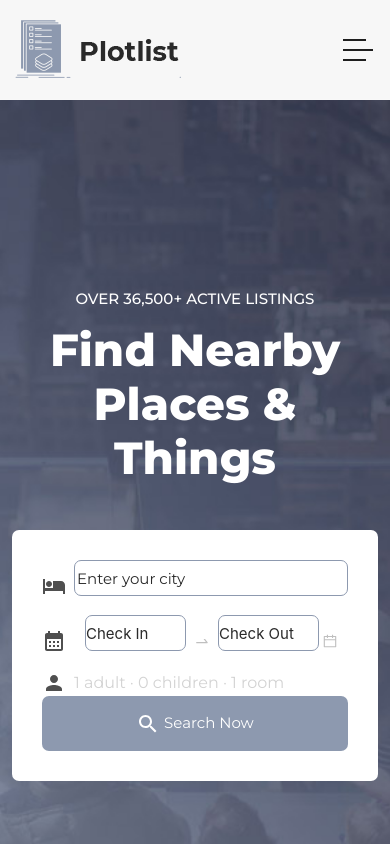
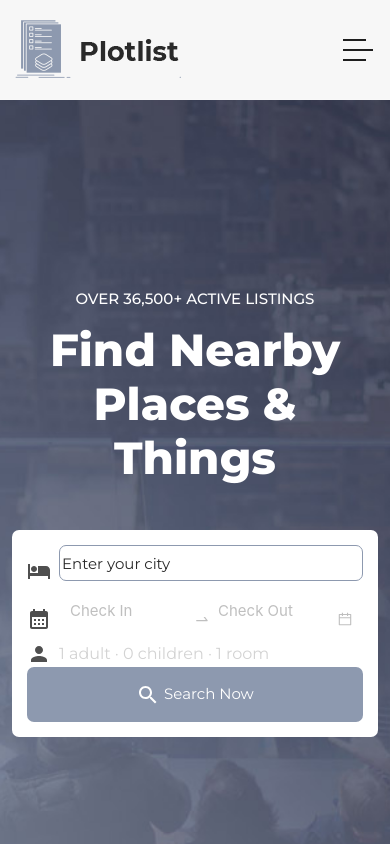
Before and after one commit to SohaibShahzad/desalis.github.io, a React (Create React App) app: page / in a window 390 px wide. Shown: the top 844 px of the page. Built offline with nearby package versions, Linux system fonts and the light colour scheme; a web font is replaced by a local one.

Commit message:
Search bar responsivness updated

```diff
--- a/src/Components/Navbar/Navbar.jsx
+++ b/src/Components/Navbar/Navbar.jsx
@@ -354,7 +354,7 @@ const Navbar = ({ list }) => {
                 </div>
               </div>
               <div className="col-lg-12">
-                <div id={style.search_form}>
+                <div className={` ${style.search_form}`}>
                   <div className="row position-relative">
                     <div
                       className={`${
--- a/src/Components/Navbar/navbar.module.css
+++ b/src/Components/Navbar/navbar.module.css
@@ -124,7 +124,7 @@
   background: transparent;
 }
 
-.header_area  a.logo {
+.header_area a.logo {
   background-image: url(../../images/white-logo.png);
   width: 166px;
   height: 58px;
@@ -438,16 +438,19 @@ input[type="number"]::-webkit-inner-spin-button {
     padding-left: 12px;
     padding-right: 12px;
   }
+
   .header_area .main_nav:before {
     display: none;
   }
 }
 
 @media (max-width: 992px) {
+
   .header_area .main_nav .nav li:last-child,
   .background_header .main_nav .nav li:last-child {
     display: none;
   }
+
   .header_area .main_nav .nav li:nth-child(6),
   .background_header .main_nav .nav li:nth-child(6) {
     padding-right: 0px;
@@ -458,17 +461,21 @@ input[type="number"]::-webkit-inner-spin-button {
   .background_header .main_nav .nav {
     margin-top: 80px !important;
   }
+
   .header_area .main_nav .logo {
     color: #1e1e1e;
   }
+
   .header_area.header_sticky .nav li a:hover,
   .header_area.header_sticky .nav li a.active {
     color: #8d99af !important;
     opacity: 1;
   }
+
   .header_area.header_sticky .nav li.search_icon a {
     width: 100%;
   }
+
   .header_area {
     background-color: #f7f7f7;
     padding: 0px 15px;
@@ -476,18 +483,23 @@ input[type="number"]::-webkit-inner-spin-button {
     box-shadow: none;
     text-align: center;
   }
+
   .header_area .Container {
     padding: 0px;
   }
+
   .header_area .logo {
     margin-left: 30px;
   }
+
   .header_area .menu_trigger {
     display: block !important;
   }
+
   .header_area .main_nav {
     overflow: hidden;
   }
+
   .header_area .main_nav .nav {
     float: none;
     width: 100%;
@@ -498,15 +510,19 @@ input[type="number"]::-webkit-inner-spin-button {
     transition: all 0s ease 0s;
     margin-left: 0px;
   }
+
   .background_header .nav {
     margin-top: 80px;
   }
+
   .header_area .main_nav .nav li:first-child {
     border-top: 1px solid #eee;
   }
+
   .header_area.header_sticky .nav {
     margin-top: 100px;
   }
+
   .header_area .main_nav .nav li {
     width: 100%;
     background: #fff;
@@ -514,6 +530,7 @@ input[type="number"]::-webkit-inner-spin-button {
     padding-left: 0px !important;
     padding-right: 0px !important;
   }
+
   .header_area .main_nav .nav li a {
     height: 50px !important;
     line-height: 50px !important;
@@ -522,10 +539,12 @@ input[type="number"]::-webkit-inner-spin-button {
     background: #f7f7f7 !important;
     color: #191a20 !important;
   }
+
   .header_area .main_nav .nav li a:hover {
     background: #eee !important;
     color: #8d99af !important;
   }
+
   .header_area .main_nav .nav li.has-sub ul.sub-menu {
     position: relative;
     visibility: inherit;
@@ -538,22 +557,27 @@ input[type="number"]::-webkit-inner-spin-button {
     height: 0px;
     transition: all 0s;
   }
+
   .header_area .main_nav .nav li.submenu ul li a {
     font-size: 12px;
     font-weight: 400;
   }
+
   .header_area .main_nav .nav li.submenu ul li a:hover:before {
     width: 0px;
   }
+
   .header_area .main_nav .nav li.has-sub ul.sub-menu {
     height: auto;
   }
+
   .header_area .main_nav .nav li.has-sub:after {
     color: #3b566e;
     right: 30px;
     font-size: 14px;
     top: 15px;
   }
+
   .header_area .main_nav .nav li.submenu:hover ul,
   .header_area .main_nav .nav li.submenu:focus ul {
     height: 0px;
@@ -642,7 +666,7 @@ input[type="number"]::-webkit-inner-spin-button {
   max-width: 27px;
 } */
 
-div#search_form {
+div.search_form {
   background-color: #fff;
   padding: 0px 0px 0px 30px;
   width: 100%;
@@ -651,8 +675,8 @@ div#search_form {
   text-align: center;
 }
 
-div#search_form select,
-div#search_form input {
+div.search_form select,
+div.search_form input {
   width: 100%;
   height: 36px;
   background-color: transparent;
@@ -666,18 +690,18 @@ div#search_form input {
   box-shadow: none;
 }
 
-div#search_form .searchText {
+div.search_form .searchText {
   border-left: 1px solid #8d99af !important;
   border-right: 1px solid #8d99af !important;
   padding: 0px 30px;
 }
 
-div#search_form input::placeholder {
+div.search_form input::placeholder {
   color: #2a2a2a;
   font-size: 15px;
 }
 
-div#search_form button {
+div.search_form button {
   width: 100%;
   height: 100%;
   background-color: #8d99af;
@@ -689,7 +713,7 @@ div#search_form button {
   border-bottom-right-radius: 7px;
 }
 
-div#search_form button i {
+div.search_form button i {
   width: 40px;
   height: 40px;
   background-color: #fff;
@@ -705,21 +729,27 @@ div#search_form button i {
   display: none;
 }
 
-@media (max-width: 1200px) {
-  div#search_form {
+/* @media (max-width: 1200px) {
+  div.search_form {
     padding: 30px;
   }
-}
+} */
 
 @media (max-width: 992px) {
-  div#search_form select,
-  div#search_form input {
+
+  div.search_form select,
+  div.search_form input {
     border: 1px solid #8d99af;
     border-radius: 7px;
     margin-bottom: 15px;
   }
-  div#search_form button {
+
+  div.search_form button {
     border-radius: 7px;
+  }
+
+  div.search_form {
+    padding: 15px;
   }
 }
 
@@ -727,19 +757,24 @@ div#search_form button i {
   .main_banner ul.categories li a {
     color: transparent;
   }
+
   .header_area .main_nav a.logo {
     background-image: url(../../images/black-logo.png);
     float: left;
   }
+
   .header_area .logo {
     margin-left: 0px;
   }
+
   .header_area .main_nav .menu_trigger {
     right: 15px;
   }
+
   .iconShow {
     display: none;
   }
+
   .iconHide {
     display: block;
   }
```
